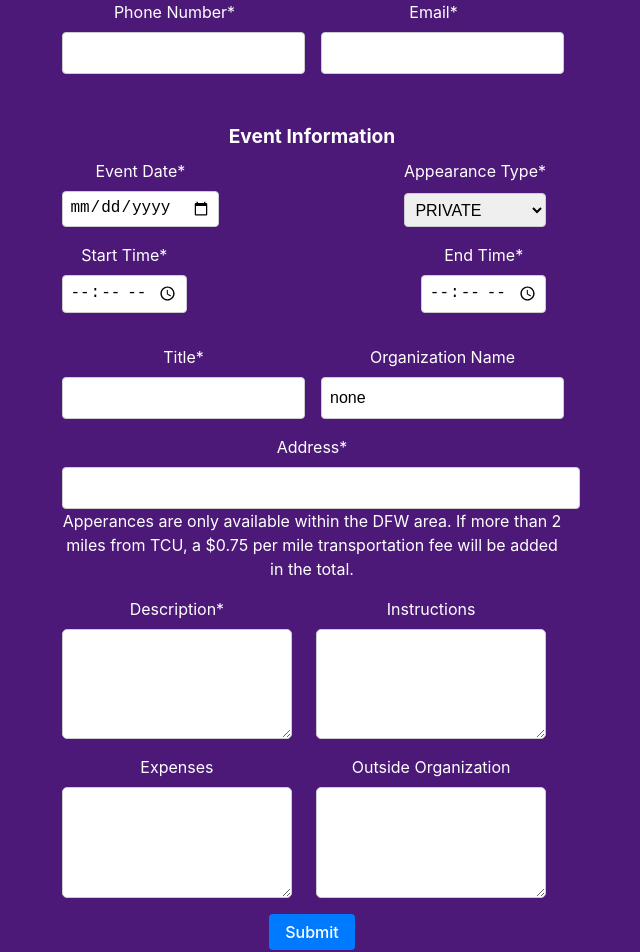
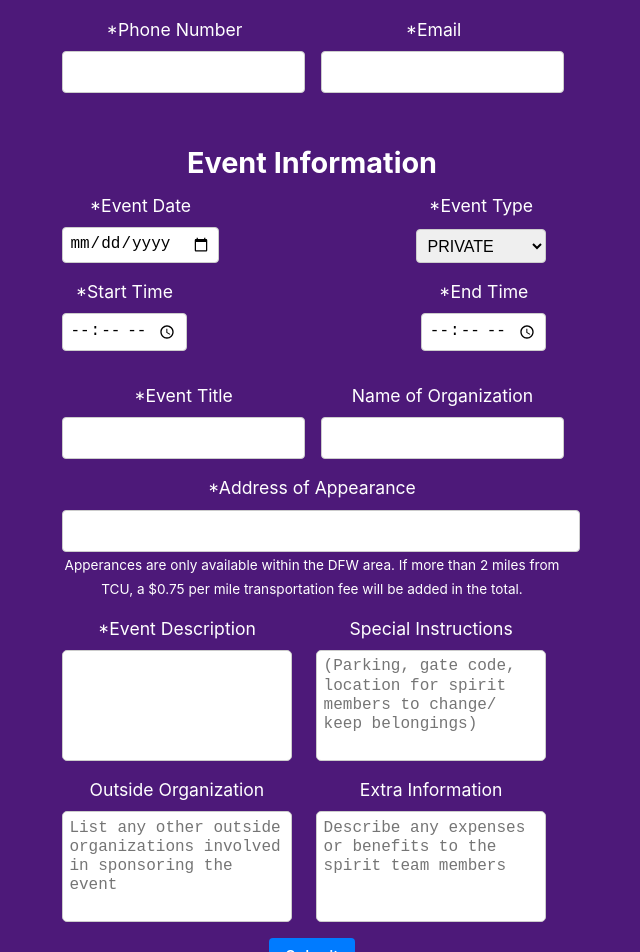
Before and after one commit to leevin03/SuperFrog-Scheduler-Frontend, a Vue app: page /request/RequestDetails in a window 1280 px wide. Shown: the part 300-1252 px from the top of the page, without its empty margins (328-968 px from the left). Built offline with nearby package versions, Linux system fonts and the light colour scheme.

Commit message:
beautified appearance request form

```diff
--- a/index.html
+++ b/index.html
@@ -2,9 +2,10 @@
 <html lang="en">
   <head>
     <meta charset="UTF-8" />
-    <link rel="icon" type="image/svg+xml" href="/vite.svg" />
+    <!-- <link rel="icon" type="image/svg+xml" href="/vite.svg" /> -->
+    <!-- <link rel="shortcut icon" type="image/x-icon" href="@/favicon.ico" /> -->
     <meta name="viewport" content="width=device-width, initial-scale=1.0" />
-    <title>Vite + Vue</title>
+    <title>SuperFrog Scheduler</title>
   </head>
   <body>
     <div id="app"></div>
--- a/src/components-in-request/RequestDetails.vue
+++ b/src/components-in-request/RequestDetails.vue
@@ -4,25 +4,25 @@
 <template>
   <div class="form-container">
     <form @submit.prevent="submitForm">
-      <div class="form-group-header">Personal Information</div>
+      <div class="form-group-header">Personal Contact Information</div>
       <div class="form-group-row">
         <div class="form-group-column">
           <div class="form-group">
-            <label for="reqFirstName">First Name*</label>
+            <label for="reqFirstName">*Contact First Name</label>
             <input type="text" id="reqFirstName" v-model="form.reqFirstName" required>
           </div>
           <div class="form-group">
-            <label for="reqLastName">Last Name*</label>
+            <label for="reqLastName">*Contact Last Name</label>
             <input type="text" id="reqLastName" v-model="form.reqLastName" required>
           </div>
         </div>
         <div class="form-group-column">
           <div class="form-group">
-            <label for="reqPhoneNumber">Phone Number*</label>
+            <label for="reqPhoneNumber">*Phone Number</label>
             <input type="tel" id="reqPhoneNumber" v-model="form.reqPhoneNumber" required>
           </div>
           <div class="form-group">
-            <label for="reqEmail">Email*</label>
+            <label for="reqEmail">*Email</label>
             <input type="email" id="reqEmail" v-model="form.reqEmail" required>
           </div>
         </div>
@@ -32,11 +32,11 @@
       <div class="form-group">
         <div class="form-group-column">
           <div class="form-group-row">
-            <label for="eventDate">Event Date*</label>
+            <label for="eventDate">*Event Date</label>
             <input type="date" id="eventDate" v-model="form.eventDate" required>
           </div>
           <div class="form-group-row">
-            <label for="appearanceType">Appearance Type*</label>
+            <label for="appearanceType">*Event Type</label>
             <select id="appearanceType" v-model="form.appearanceType" required>
               <option value="PRIVATE">PRIVATE</option>
               <option value="TCU">TCU</option>
@@ -46,11 +46,11 @@
         </div>
         <div class="form-group-column">
           <div class="form-group-row">
-            <label for="startTime">Start Time*</label>
+            <label for="startTime">*Start Time</label>
             <input type="time" id="startTime" v-model="form.startTime" required>
           </div>
           <div class="form-group-row">
-            <label for="endTime">End Time*</label>
+            <label for="endTime">*End Time</label>
             <input type="time" id="endTime" v-model="form.endTime" required>
           </div>
         </div>
@@ -58,30 +58,33 @@
 
       <div class="form-group-column">
           <div class="form-group-row">
-            <label for="title">Title*</label>
+            <label for="title">*Event Title</label>
             <input type="text" id="title" v-model="form.title" required>
           </div>
           <div class="form-group-row">
-            <label for="orgName">Organization Name</label>
+            <label for="orgName">Name of Organization</label>
             <input type="text" id="orgName" v-model="form.orgName">
         </div>
       </div>
       <div class="form-group">
-          <label for="address">Address*</label>
+          <label for="address">*Address of Appearance</label>
           <input type="text" id="address" v-model="form.address" required>
-          <span style="text-align: left">Apperances are only available within the DFW area. If more than 2 miles from TCU, a $0.75 per
-          mile transportation fee will be added in the total.</span>
+          <span style="text-align: left; font-size: 0.85rem" >
+            Apperances are only available within the DFW area.
+            If more than 2 miles from TCU, a $0.75 per mile transportation fee will be added in the total.
+          </span>
       </div>
 
       <div class="form-group">
       <div class="form-group-column">
         <div class="form-group-row">
-          <label for="desc">Description*</label>
+          <label for="desc">*Event Description</label>
           <textarea id="desc" v-model="form.desc" required class="description-field"></textarea>
         </div>
         <div class="form-group-row">
-          <label for="instructions">Instructions</label>
-          <textarea id="instructions" v-model="form.instructions" class="description-field"></textarea>
+          <label for="instructions">Special Instructions</label>
+          <textarea id="instructions" v-model="form.instructions" class="description-field"
+            placeholder="(Parking, gate code, location for spirit members to change/ keep belongings)"></textarea>
         </div>
       </div>
     </div>
@@ -89,12 +92,14 @@
     <div class="form-group">
       <div class="form-group-column">
         <div class="form-group-row">
-          <label for="expenses">Expenses</label>
-          <textarea id="expenses" v-model="form.expenses" class="description-field"></textarea>
+          <label for="outsideOrg">Outside Organization</label>
+          <textarea  id="outsideOrg" v-model="form.outsideOrg" class="description-field"
+            placeholder="List any other outside organizations involved in sponsoring the event"> </textarea>
         </div>
         <div class="form-group-row">
-          <label for="outsideOrg">Outside Organization</label>
-          <textarea  id="outsideOrg" v-model="form.outsideOrg" class="description-field"> </textarea>
+          <label for="expenses">Extra Information</label>
+          <textarea id="expenses" v-model="form.expenses" class="description-field"
+            placeholder="Describe any expenses or benefits to the spirit team members"></textarea>
         </div>
       </div>
     </div>
@@ -120,7 +125,7 @@ export default {
         reqEmail: '',
         appearanceType: 'PRIVATE',
         title: '',
-        orgName: 'none',
+        orgName: '',
         address: '',
         mileage: '',
         eventDate: '',
@@ -237,6 +242,7 @@ export default {
 }
 
 label {
+  font-size: 1.1rem;
   display: block;
   margin-bottom: 0.5rem;
 }
@@ -301,7 +307,7 @@ select {
 }
 
 .form-group-header {
-  font-size: 1.2rem;
+  font-size: 1.8rem;
   font-weight: bold;
   margin-top: 1rem;
   margin-bottom: 0.5rem;
@@ -324,6 +330,7 @@ select {
   border-radius: 5px;
   font-size: 1rem;
   line-height: 1.2;
+  resize: none;
 }
 
 
--- a/src/main.js
+++ b/src/main.js
@@ -2,7 +2,6 @@ import { createApp } from 'vue'
 import '@/style.css'
 import App from '@/App.vue'
 import router from '@/router';
-import * as Vue from 'vue' // in Vue 3
 import axios from 'axios'
 import VueAxios from 'vue-axios'
 
```
Also changed, not shown: 1 other file (tests, documents, lock files or other folders).
